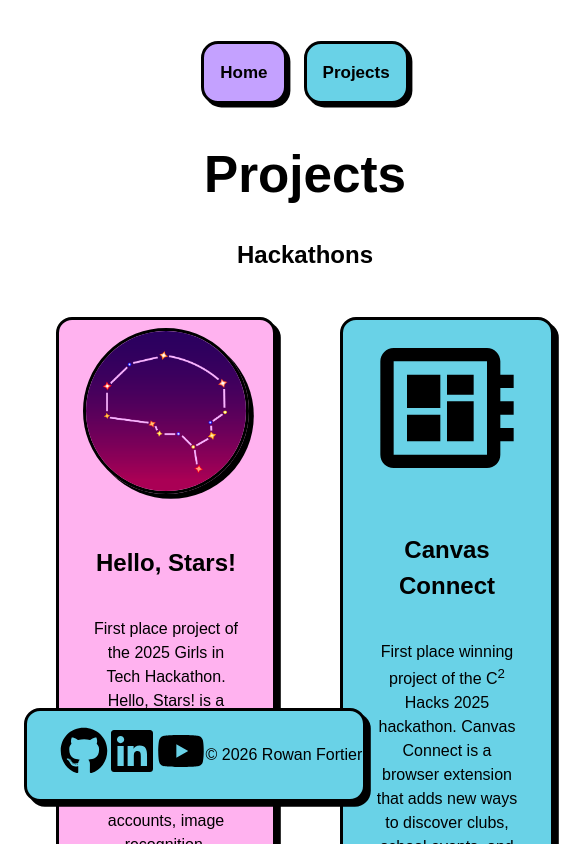
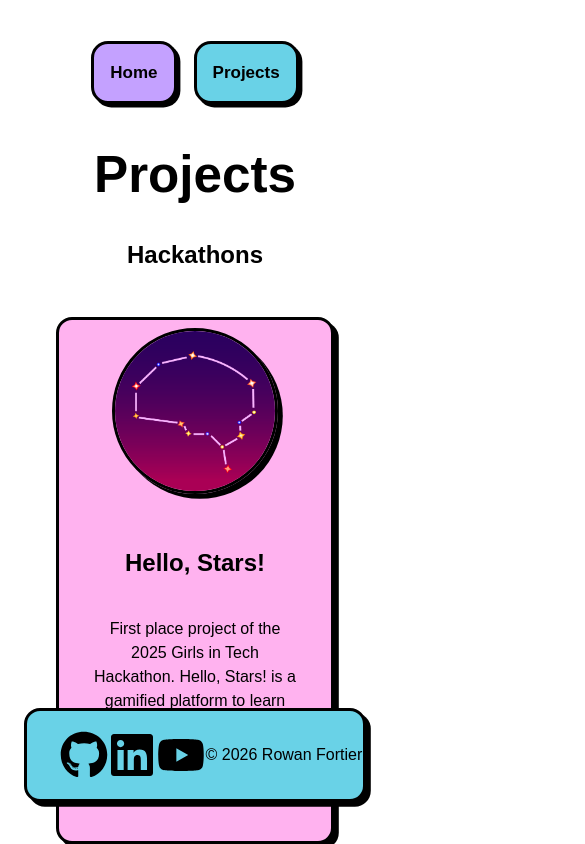
Before and after one commit to blobinaticuber/rowanfortier-website, a React (Vite) app in the folder my-react-app/: page /projects in a window 390 px wide. Shown: the top 844 px of the page, 585 px wide, since content can reach past the window. Built offline with nearby package versions, Linux system fonts and the light colour scheme.

Commit message:
Add responsive media queries

```diff
--- a/my-react-app/src/index.css
+++ b/my-react-app/src/index.css
@@ -90,6 +90,15 @@ button:focus-visible {
   justify-content: center;
 }
 
+@media (max-width: 700px) {
+  .hstack {
+    flex-direction: column;
+    flex-wrap: wrap;
+    align-items: center;
+  }
+
+}
+
 .vstack {
   padding: 1em;
   display: flex;
--- a/my-react-app/src/pages/Projects.css
+++ b/my-react-app/src/pages/Projects.css
@@ -3,3 +3,9 @@
     gap: 1rem;
     grid-template-columns: 1fr 1fr;
 }
+
+@media (max-width: 700px) {
+    .grid {
+        grid-template-columns: 1fr;
+    }
+}
```
